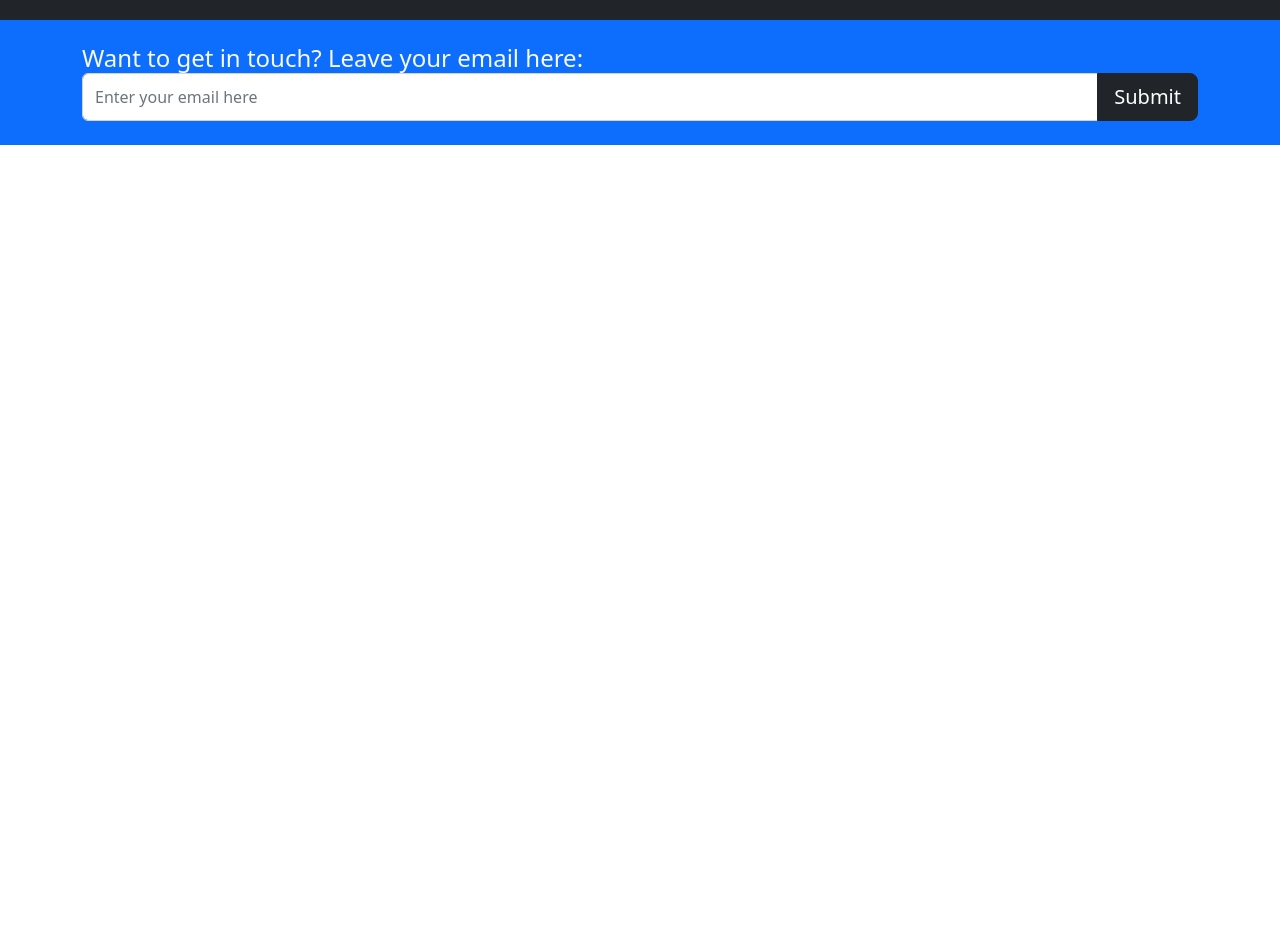
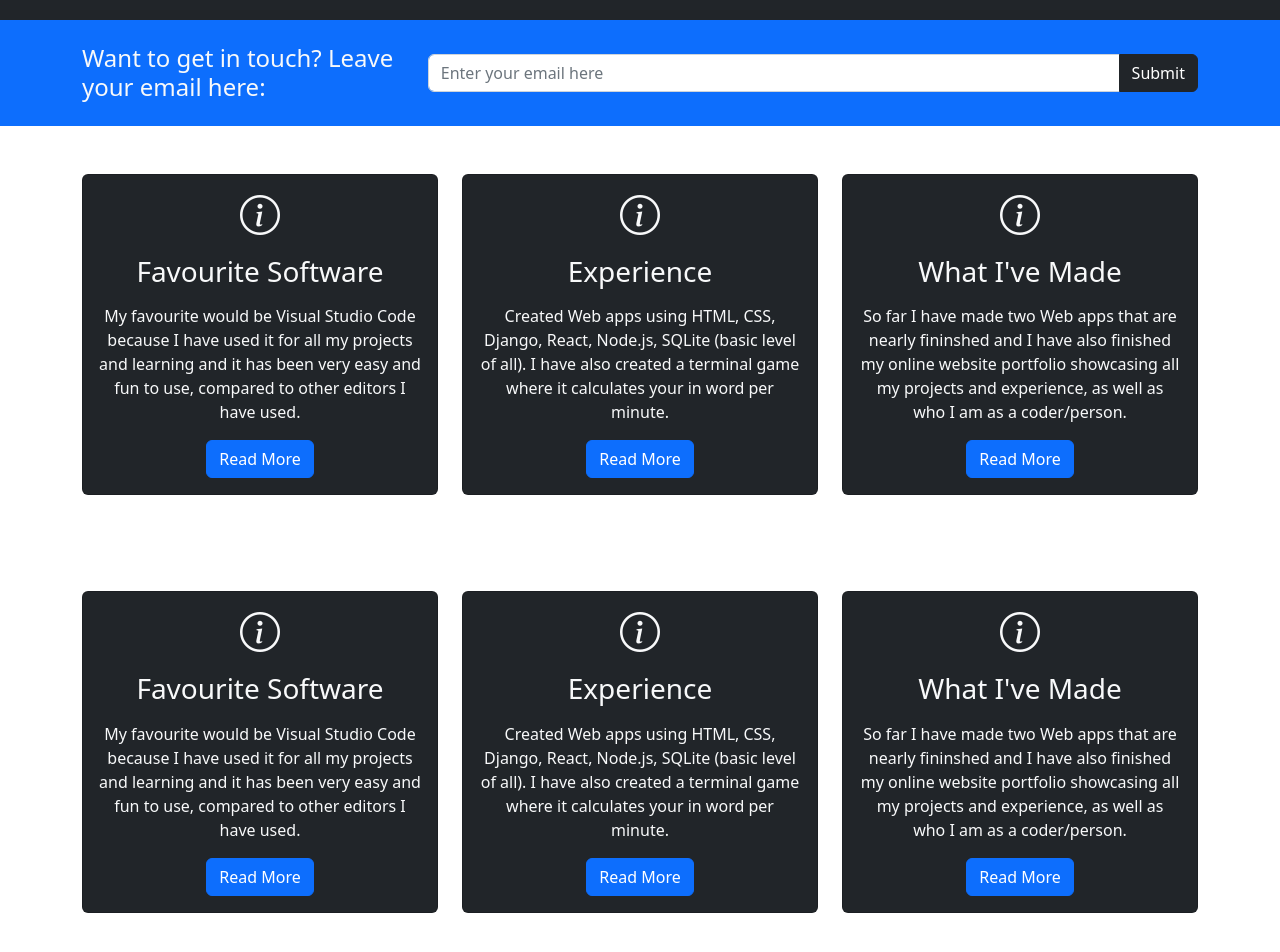
Before and after one commit to SunnyMaugin/Multiverse, a website: page public/index.html in a window 1280 px wide. Shown: the part 520-1472 px from the top of the page. Before the commit the page ends 800 px from the top, so only its background shows below. Drawn offline with nearby package versions, Linux system fonts and the light colour scheme.

Commit message:
Ading Multiverse Section and 3 more cards/Minor fixes

```diff
--- a/public/index.html
+++ b/public/index.html
@@ -7,6 +7,7 @@
   <link rel="stylesheet" href="style.css">
   <script src="main.js" defer></script>
 	<link href="https://cdn.jsdelivr.net/npm/bootstrap@5.2.0-beta1/dist/css/bootstrap.min.css" rel="stylesheet" integrity="sha384-0evHe/X+R7YkIZDRvuzKMRqM+OrBnVFBL6DOitfPri4tjfHxaWutUpFmBp4vmVor" crossorigin="anonymous">
+	<link rel="stylesheet" href="https://cdn.jsdelivr.net/npm/bootstrap-icons@1.3.0/font/bootstrap-icons.css">
   <title>Multiverse Website Project</title>
 </head>
 <body>
@@ -29,6 +30,9 @@
 						</li>
 						<li class="nav-item">
 							<a href="#Questions" class="nav-link">Questions</a>
+						</li>
+						<li class="nav-item">
+							<a href="#Why Multiverse?" class="nav-link">Why Multiverse?</a>
 						</li>
 						<li class="nav-item">
 							<a href="#Contact" class="nav-link">Contact</a>
@@ -59,12 +63,159 @@
 <!-- Quick contact -->
 	<section class="bg-primary text-light p-4">
 		<div class="container">
-			<div class="d-md flex justify-content-between align-items-center">
+			<div class="d-md-flex justify-content-between align-items-center">
 				<h4 class="mb-3 mb-md-0">Want to get in touch? Leave your email here:</h4>
 
-				<div class="input-group">
+				<div class="input-group getintouch-input">
 					<input type="text" class="form-control" placeholder="Enter your email here">
-					<button class="btn btn-dark btn-lg" type="button">Submit</button>
+					<button class="btn btn-dark " type="button">Submit</button>
+				</div>
+			</div>
+		</div>
+	</section>
+
+<!-- Question Boxes -->
+	<section id="Questions" class="p-5">
+		<div class="container">
+			 <div class="row text-center g-4">
+				 <div class="col-md">
+					 <div class="card bg-dark text-light">
+						 <div class="card-body text-center">
+							 <div class="h1 mb-3">
+								<i class="bi bi-info-circle"></i>
+							 </div>
+							 <h3 class="card-title mb-3">
+								Favourite Software
+							 </h3>
+							 <p class="card-text">
+								My favourite would be Visual Studio Code because
+								I have used it for all my projects and learning
+								and it has been very easy and fun to
+         						use, compared to other editors I have used.
+							 </p>
+							 <a href="#" class="btn btn-primary">Read More</a>
+						 </div>
+					 </div>
+				 </div>
+				 <div class="col-md">
+					<div class="card bg-dark text-light">
+						<div class="card-body text-center">
+							<div class="h1 mb-3">
+							   <i class="bi bi-info-circle"></i>
+							</div>
+							<h3 class="card-title mb-3">
+								Experience
+							</h3>
+							<p class="card-text">
+								Created Web apps using HTML, CSS, Django, React, Node.js, SQLite (basic level of all). I have also created a terminal
+								game where it calculates your in word per minute.
+							</p>
+							<a href="#" class="btn btn-primary">Read More</a>
+						</div>
+					</div>
+				 </div>
+				 <div class="col-md">
+					<div class="card bg-dark text-light">
+						<div class="card-body text-center">
+							<div class="h1 mb-3">
+							   <i class="bi bi-info-circle"></i>
+							</div>
+							<h3 class="card-title mb-3">
+							   What I've Made
+							</h3>
+							<p class="card-text">
+								So far I have made two Web apps that are nearly fininshed and I have also finished my online website portfolio
+								showcasing all my projects and experience, as well as who I am as a coder/person.
+							</p>
+							<a href="#" class="btn btn-primary">Read More</a>
+						</div>
+					</div>
+				 </div>
+			 </div>
+		</div>
+	</section>
+	<!-- Question Boxes -->
+	<section id="Questions" class="p-5">
+		<div class="container">
+			 <div class="row text-center g-4">
+				 <div class="col-md">
+					 <div class="card bg-dark text-light">
+						 <div class="card-body text-center">
+							 <div class="h1 mb-3">
+								<i class="bi bi-info-circle"></i>
+							 </div>
+							 <h3 class="card-title mb-3">
+								Favourite Software
+							 </h3>
+							 <p class="card-text">
+								My favourite would be Visual Studio Code because
+								I have used it for all my projects and learning
+								and it has been very easy and fun to
+         						use, compared to other editors I have used.
+							 </p>
+							 <a href="#" class="btn btn-primary">Read More</a>
+						 </div>
+					 </div>
+				 </div>
+				 <div class="col-md">
+					<div class="card bg-dark text-light">
+						<div class="card-body text-center">
+							<div class="h1 mb-3">
+							   <i class="bi bi-info-circle"></i>
+							</div>
+							<h3 class="card-title mb-3">
+								Experience
+							</h3>
+							<p class="card-text">
+								Created Web apps using HTML, CSS, Django, React, Node.js, SQLite (basic level of all). I have also created a terminal
+								game where it calculates your in word per minute.
+							</p>
+							<a href="#" class="btn btn-primary">Read More</a>
+						</div>
+					</div>
+				 </div>
+				 <div class="col-md">
+					<div class="card bg-dark text-light">
+						<div class="card-body text-center">
+							<div class="h1 mb-3">
+							   <i class="bi bi-info-circle"></i>
+							</div>
+							<h3 class="card-title mb-3">
+							   What I've Made
+							</h3>
+							<p class="card-text">
+								So far I have made two Web apps that are nearly fininshed and I have also finished my online website portfolio
+								showcasing all my projects and experience, as well as who I am as a coder/person.
+							</p>
+							<a href="#" class="btn btn-primary">Read More</a>
+						</div>
+					</div>
+				 </div>
+			 </div>
+		</div>
+	</section>
+
+<!-- Extra Sections -->
+	<section id="Why Multiverse?" class="p-5">
+		<div class="container">
+			<div class="row align-items-center justify-content-between">
+				<div class="col-md">
+					<img src="images/koto_multiverse_rebrand_graphic_.png" class="img-fluid" alt="">
+				</div>
+				<div class="col-md p-5">
+					<h2>Why I Chose Multiverse</h2>
+					<p class="lead">
+						As a self-taught learner I was very interested in joining an apprenticeship scheme with a great company with an amazing training provider
+						to ensure I get the most out of my apprenticeship.
+					</p>
+					<p class="lead">
+						After many days of searching indeed.com and total jobs I ended up on Multiverse
+						which was completely different but in a good way, they offered me a platform to showcase myself as a developer and allow employers to
+						take me seriously. Lastly now that I got an apprenticeship and Multiverse are my training provider I can say that the future is bright.
+					</p>
+					<a href="https://www.multiverse.io/en-GB" class="btn btn-light mt-3">
+						<i class="bi bi-chevron-right"></i> Check Out Multiverse
+					</a>
 				</div>
 			</div>
 		</div>
--- a/public/main.js
+++ /dev/null
@@ -1,5 +0,0 @@
-const btn = document.getElementById('hello-btn')
-
-btn.addEventListener('click', () => {
-  window.alert('Hello world!')
-})
--- a/public/style.css
+++ b/public/style.css
@@ -1,5 +1,7 @@
 /* Add your css here */
 
-.avatar {
-  width: 300px;
+@media(min-width: 768px) {
+  .getintouch-input {
+    width: 50%;
+  }
 }
```
Also changed, not shown: public/images/koto_multiverse_rebrand_graphic_.format-webp.width-2880_d0MgggGUHz9mtboE.webp (deleted), public/images/koto_multiverse_rebrand_graphic_.png (added), 3 other files.
